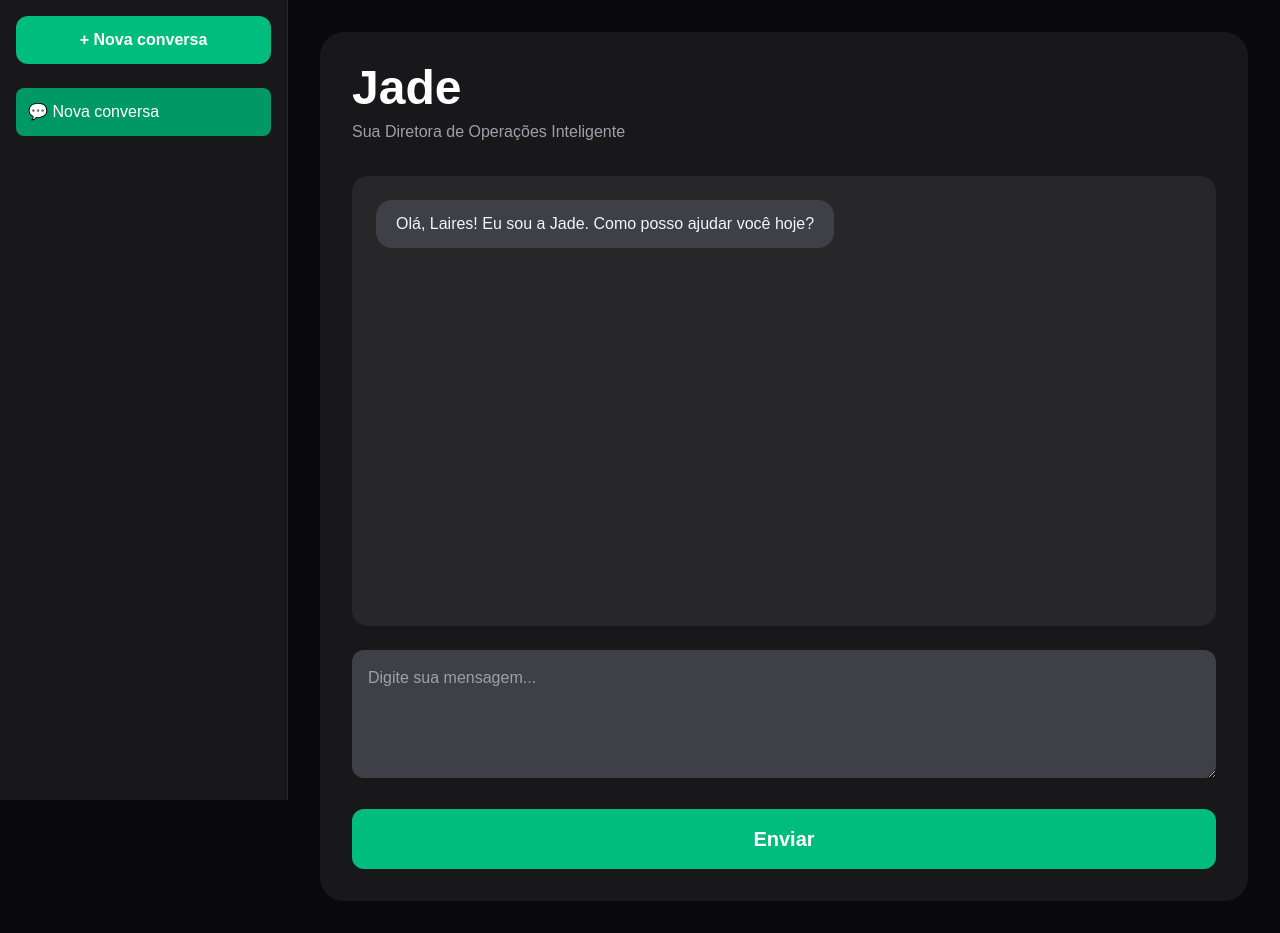
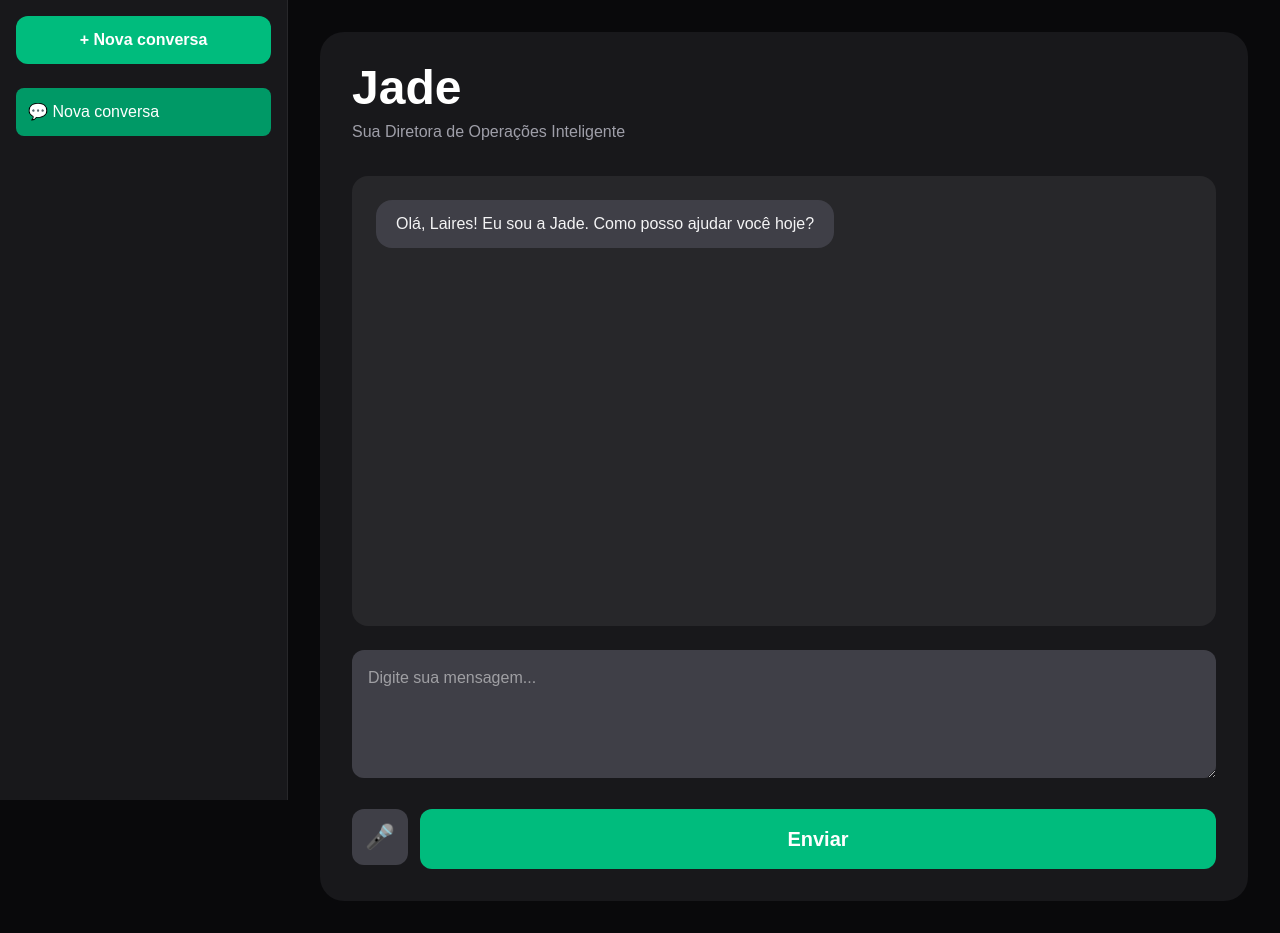
Before and after one commit to Lairesos/jade, a Next.js app: page / in a window 1280 px wide. Built offline with nearby package versions, Linux system fonts and the light colour scheme.

Commit message:
Adiciona botão de microfone

```diff
--- a/app/page.tsx
+++ b/app/page.tsx
@@ -7,6 +7,7 @@ export default function Home() {
   const [mensagem, setMensagem] = useState("");
   const [carregando, setCarregando] = useState(false);
   const textareaRef = useRef<HTMLTextAreaElement>(null);
+  const recognitionRef = useRef<any>(null);
 
   const [conversas, setConversas] = useState([
   "Nova conversa",
@@ -37,7 +38,31 @@ export default function Home() {
 
   textareaRef.current?.focus();
 }
+function ouvir() {
+  const SpeechRecognition =
+    (window as any).SpeechRecognition ||
+    (window as any).webkitSpeechRecognition;
 
+  if (!SpeechRecognition) {
+    alert("Seu navegador não suporta reconhecimento de voz.");
+    return;
+  }
+
+  const recognition = new SpeechRecognition();
+
+  recognition.lang = "pt-BR";
+  recognition.interimResults = false;
+  recognition.maxAlternatives = 1;
+
+  recognition.onresult = (event: any) => {
+    setMensagem(event.results[0][0].transcript);
+    textareaRef.current?.focus();
+  };
+
+  recognition.start();
+
+  recognitionRef.current = recognition;
+}
   async function enviarMensagem() {
     if (!mensagem.trim() || carregando) return;
 
@@ -152,16 +177,24 @@ setCarregando(true);
           placeholder="Digite sua mensagem..."
           className="mt-6 w-full rounded-xl bg-zinc-700 p-4 text-white outline-none"
         />
+        <div className="mt-6 flex gap-3">
+  <button
+    onClick={ouvir}
+    className="flex h-14 w-14 items-center justify-center rounded-xl bg-zinc-700 text-2xl hover:bg-zinc-600"
+  >
+    🎤
+  </button>
 
   <button
     onClick={enviarMensagem}
     disabled={carregando}
-          className="mt-6 w-full rounded-xl bg-emerald-500 py-4 text-xl font-bold text-white hover:bg-emerald-600"
+    className="flex-1 rounded-xl bg-emerald-500 py-4 text-xl font-bold text-white hover:bg-emerald-600"
   >
     Enviar
   </button>
 </div>
             </div>
+    </div>
   </main>
   );
 }
```
Lines whose indentation alone changed are shown as unchanged.
